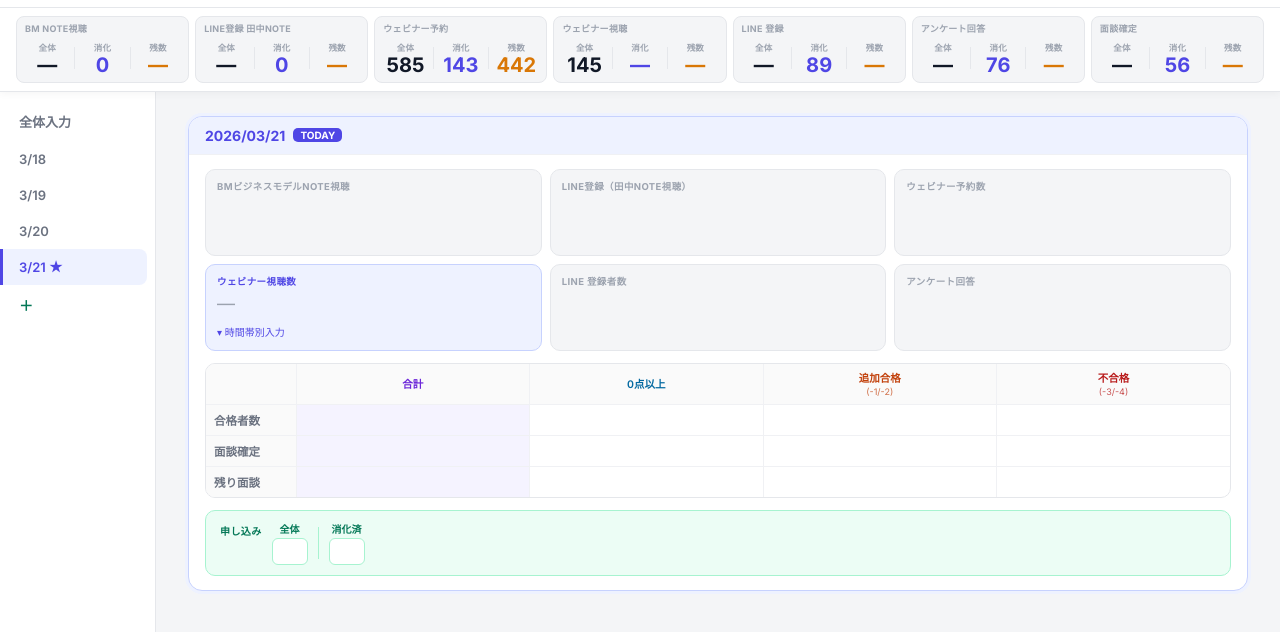
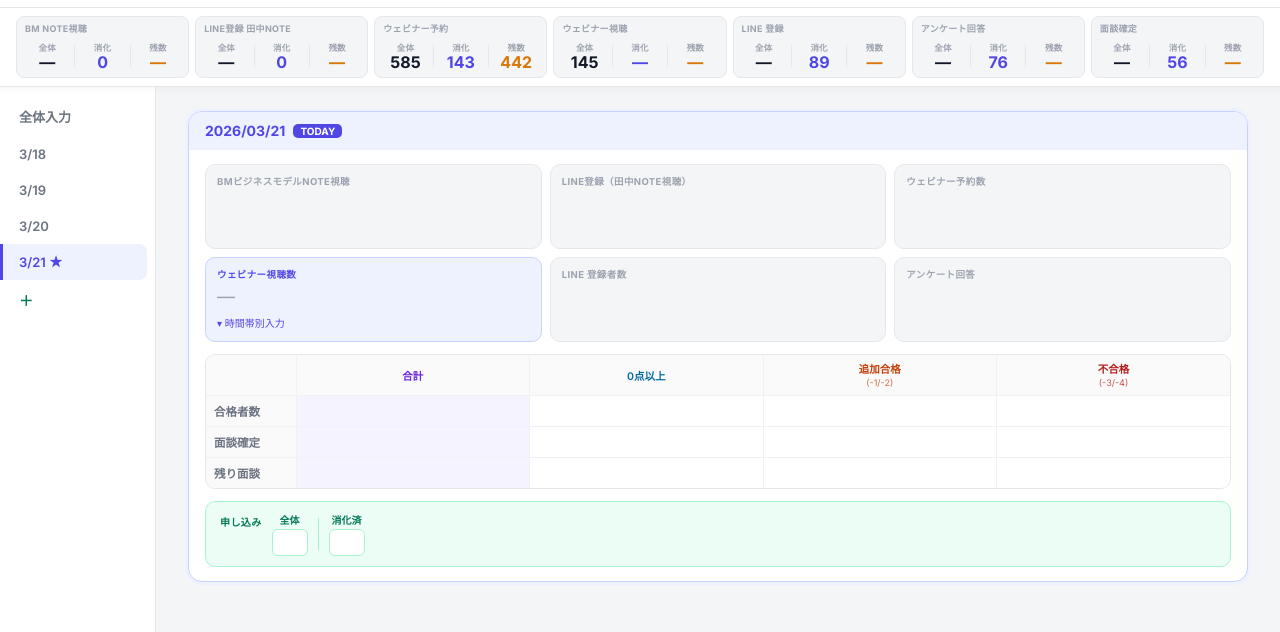
Before and after one commit to kota10-github/lead, a plain HTML site: page index.html in a window 1280 px wide. Shown: the part 44-676 px from the top of the page. Drawn offline with Linux system fonts and the light colour scheme.

Commit message:
4桁数値対応: KPI・メトリクスのフォントサイズ・幅調整

```diff
--- a/index.html
+++ b/index.html
@@ -39,7 +39,7 @@
 
     /* ─── KPI BAR ─── */
     .kpi-bar { background: var(--white); border-bottom: 1px solid var(--border); padding: 8px 16px; position: sticky; top: 52px; z-index: 90; box-shadow: 0 2px 8px rgba(0,0,0,0.04); }
-    .kpi-grid { display: grid; grid-template-columns: repeat(auto-fill, minmax(108px, 1fr)); gap: 6px; }
+    .kpi-grid { display: grid; grid-template-columns: repeat(auto-fill, minmax(120px, 1fr)); gap: 6px; }
     .kpi-card { background: var(--bg); border: 1px solid var(--border); border-radius: 8px; padding: 6px 8px; min-width: 0; }
     .kpi-title { font-size: 9px; font-weight: 700; color: var(--muted); text-transform: uppercase; letter-spacing: 0.3px; margin-bottom: 5px; line-height: 1.4; word-break: keep-all; }
     @media (max-width: 540px) {
@@ -49,7 +49,7 @@
     .kpi-nums { display: flex; gap: 5px; align-items: flex-end; }
     .kpi-num { display: flex; flex-direction: column; align-items: center; gap: 1px; min-width: 0; flex: 1; }
     .kpi-num-label { font-size: 8.5px; font-weight: 600; color: var(--muted); letter-spacing: 0.2px; }
-    .kpi-num-val { font-size: 16px; font-weight: 700; line-height: 1.1; }
+    .kpi-num-val { font-size: 14px; font-weight: 700; line-height: 1.1; }
     .kpi-num.kpi-total  .kpi-num-val { color: var(--text); }
     .kpi-num.kpi-actual .kpi-num-val { color: var(--accent); }
     .kpi-num.kpi-done   .kpi-num-val { color: var(--orange); }
@@ -100,7 +100,7 @@
 
       /* KPI bar: 1行に収める */
       .kpi-grid { grid-template-columns: repeat(7, 1fr); }
-      .kpi-num-val { font-size: 20px; }
+      .kpi-num-val { font-size: 16px; }
     }
 
     /* ─── DAY CARD ─── */
@@ -121,7 +121,7 @@
     .metric-box.views-btn:hover { background: #dde4fc; }
     .metric-label { font-size: 9.5px; font-weight: 700; color: var(--muted); letter-spacing: 0.4px; text-transform: uppercase; margin-bottom: 5px; }
     .views-btn .metric-label { color: var(--accent); }
-    .metric-val { font-size: 22px; font-weight: 700; color: var(--text); min-height: 28px; line-height: 1.2; }
+    .metric-val { font-size: 20px; font-weight: 700; color: var(--text); min-height: 26px; line-height: 1.2; word-break: break-all; }
     .metric-val.empty { font-size: 18px; color: var(--muted); font-weight: 400; }
     .metric-val[contenteditable="true"] { outline: none; }
     .metric-val[contenteditable="true"]:focus { color: var(--accent); }
```
